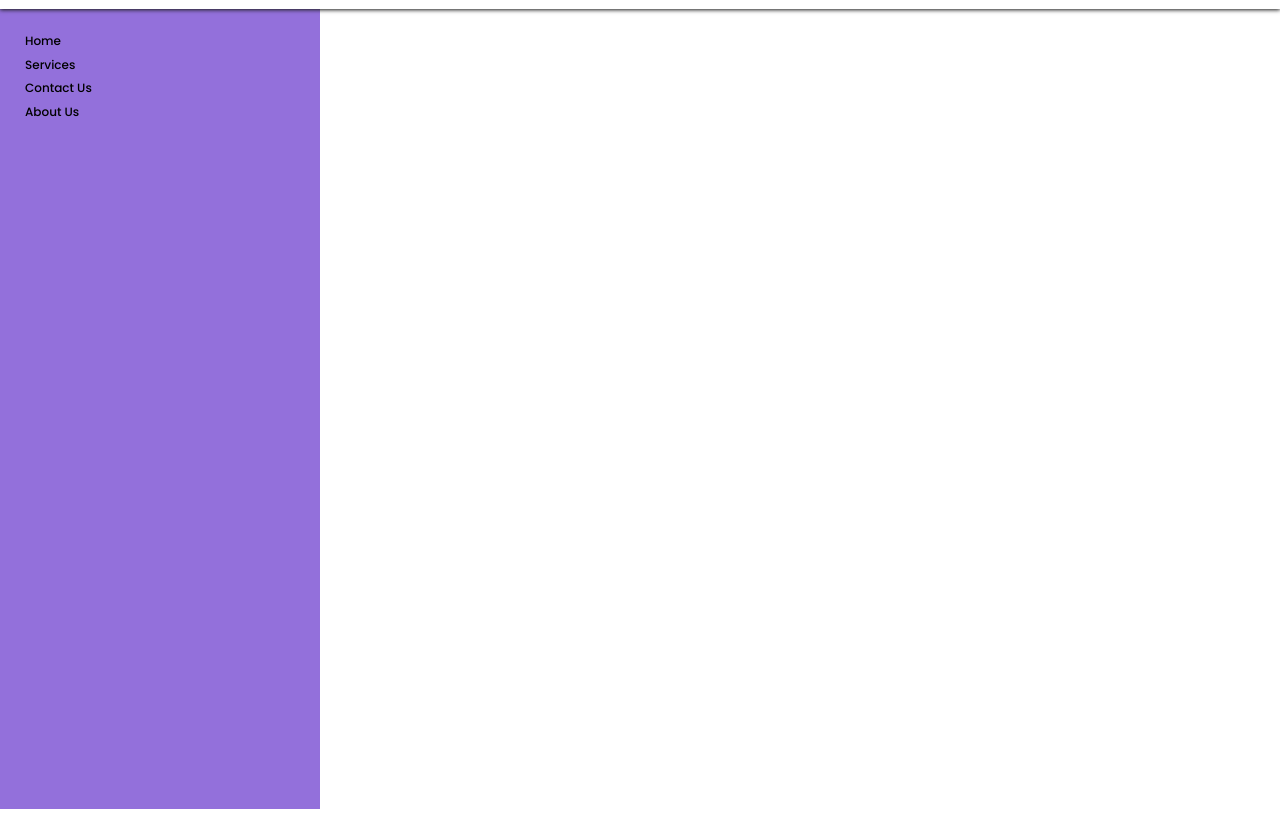
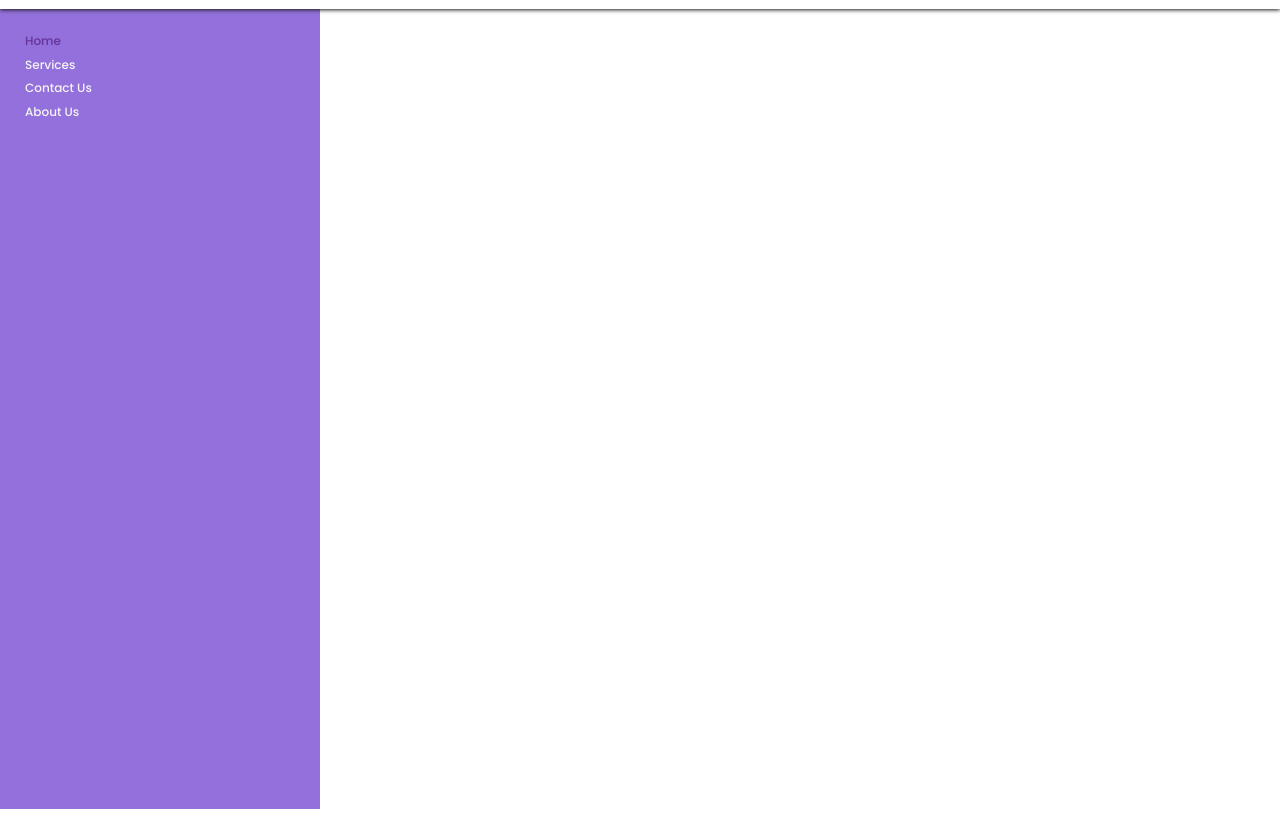
Before and after one commit to Gihan-Madhusankha/My-Portfolio, a plain HTML site: page assignments/CSS/Case_02/case_02.html in a window 1280 px wide. In both pictures the pointer is over the item 160 px from the left and 89 px from the top of the page. Shown: the part 44-873 px from the top of the page. Drawn offline with Linux system fonts and the light colour scheme.

Commit message:
Added styles for vertical menu

```diff
--- a/assignments/CSS/Case_02/case_02.html
+++ b/assignments/CSS/Case_02/case_02.html
@@ -54,24 +54,30 @@
             font-size: 12px;
         }
 
-        main>section:first-child{
+        main > section:first-child {
             width: 25%;
             height: 100vh;
             background: mediumpurple;
         }
 
-        .nav-V>ul{
+        .nav-V > ul {
             margin: 0;
             padding: 25px;
         }
 
-        .nav-V ul li{
+        .nav-V ul li {
             list-style: none;
             font-family: 'Poppins', sans-serif;
             font-size: 12px;
             padding-bottom: 10px;
+            color: whitesmoke;
         }
 
+
+        .nav-V > ul li:hover {
+            color: rebeccapurple;
+            cursor: pointer;
+        }
 
 
     </style>
```
